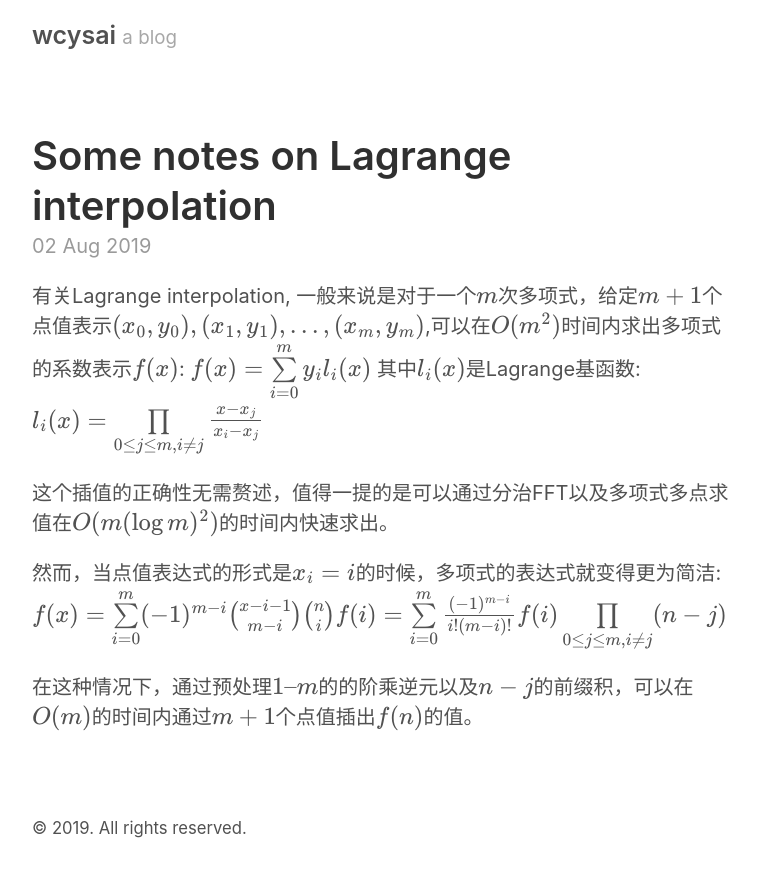
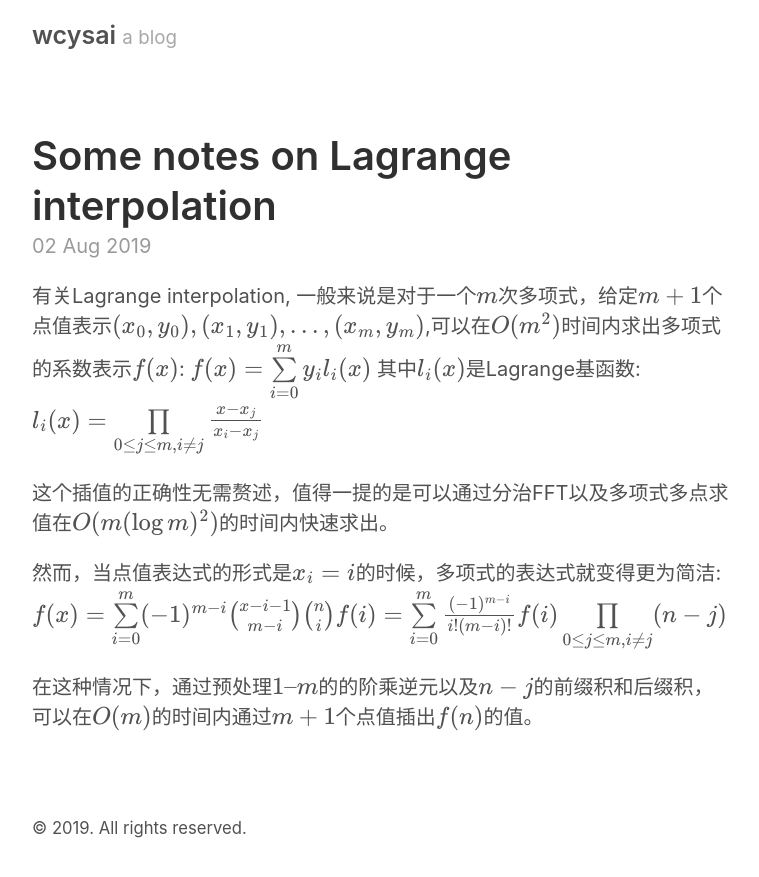
Before and after one commit to wcysai/wcysai.github.io, a Jekyll site: the page built from _posts/2019-08-02-some notes on lagrange interpolation.md, in a window 1280 px wide. Shown: the top 877 px of the page, without its empty margins (258-1017 px from the left). Built offline with Jekyll 4.4.1, drawn with Linux system fonts in a browser that asks for light colours; formulas are drawn with MathJax 3.

Commit message:
Update 2019-08-02-some notes on lagrange interpolation.md

```diff
--- a/_posts/2019-08-02-some notes on lagrange interpolation.md
+++ b/_posts/2019-08-02-some notes on lagrange interpolation.md
@@ -21,4 +21,4 @@ f(x)=\sum\limits_{i=0}^{m}(-1)^{m-i}\binom{x-i-1}{m-i}\binom{n}{i}f(i)=\sum\limi
 $$
 
 
-在这种情况下，通过预处理$1--m$的的阶乘逆元以及$n-j$的前缀积，可以在$O(m)$的时间内通过$m+1$个点值插出$f(n)$的值。
+在这种情况下，通过预处理$1--m$的的阶乘逆元以及$n-j$的前缀积和后缀积，可以在$O(m)$的时间内通过$m+1$个点值插出$f(n)$的值。
```
